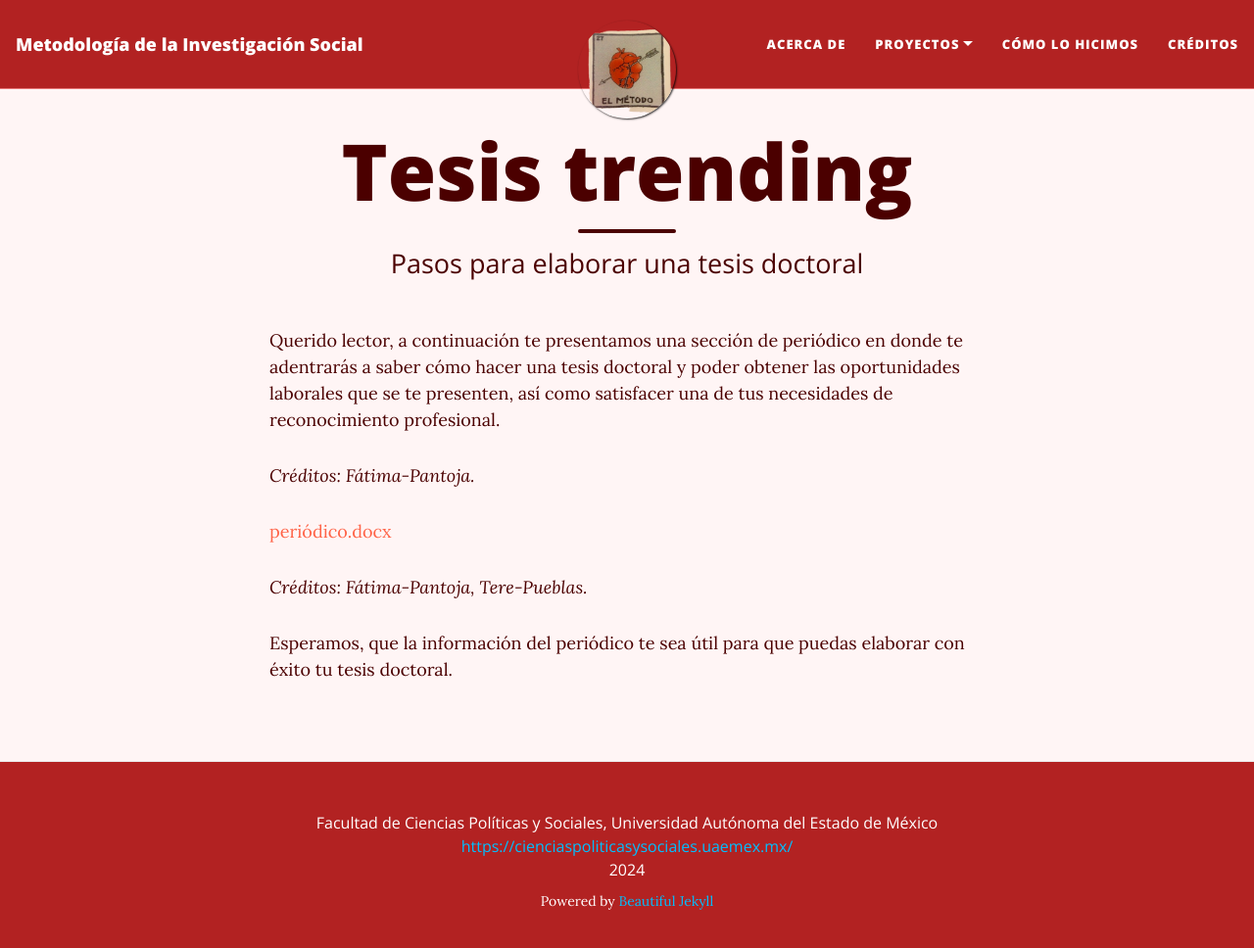
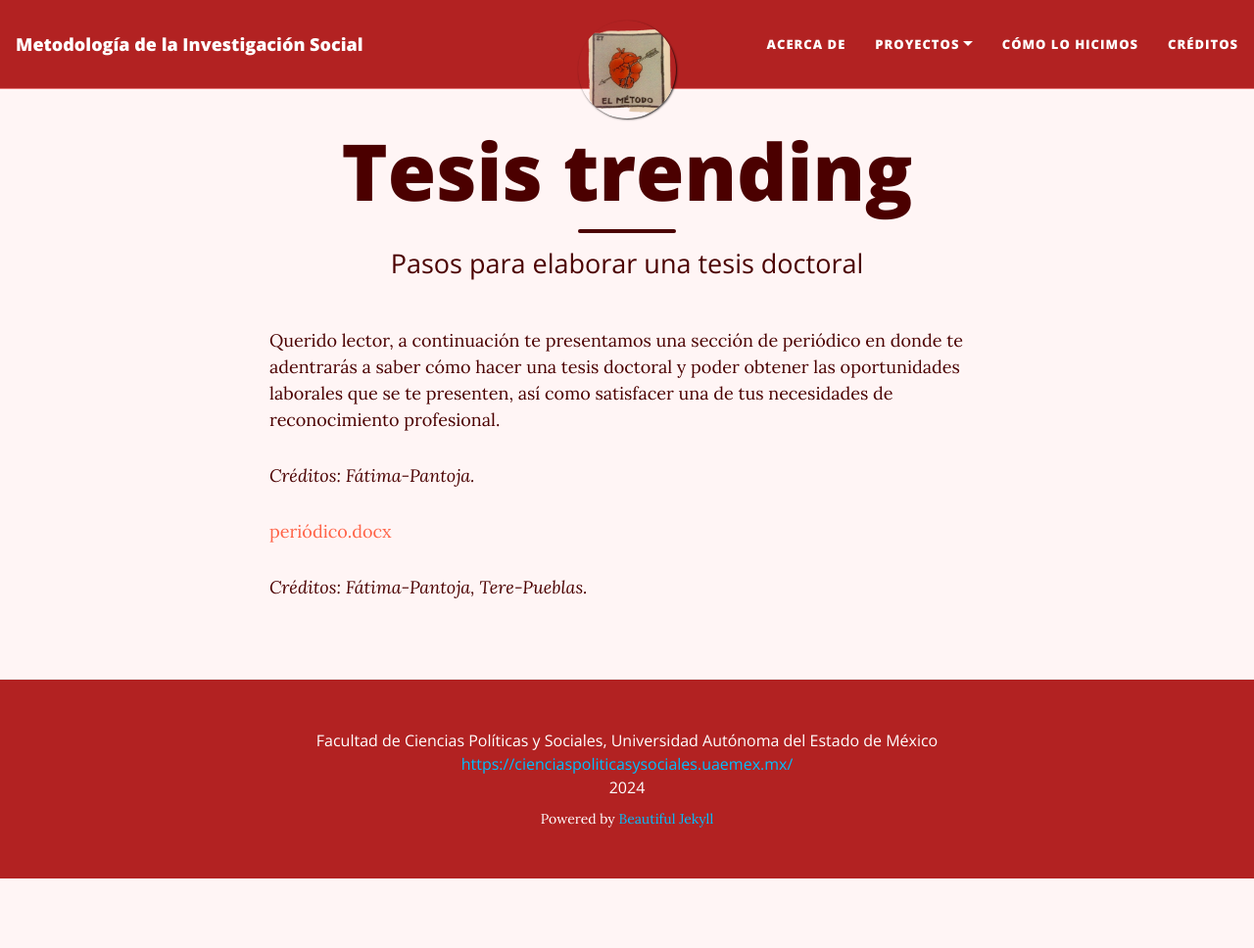
Before and after one commit to rosariorogel/metodologia, a Jekyll site: the page built from _pages/tesis-trending.md, in a window 1280 px wide and 981 px high. Shown: the top 968 px of the window at 98% size. Built offline with Jekyll 4.4.1, drawn with Linux system fonts in a browser that asks for light colours; nearby versions of some CDN libraries.

Commit message:
Update tesis-trending.md

```diff
--- a/_pages/tesis-trending.md
+++ b/_pages/tesis-trending.md
@@ -11,5 +11,3 @@ Querido lector, a continuación te presentamos una sección de periódico en don
 [periódico.docx](https://github.com/user-attachments/files/15861466/periodico.docx)
 
 *Créditos: Fátima-Pantoja, Tere-Pueblas.*
-
-Esperamos, que la información del periódico te sea útil para que puedas elaborar con éxito tu tesis doctoral.
```
